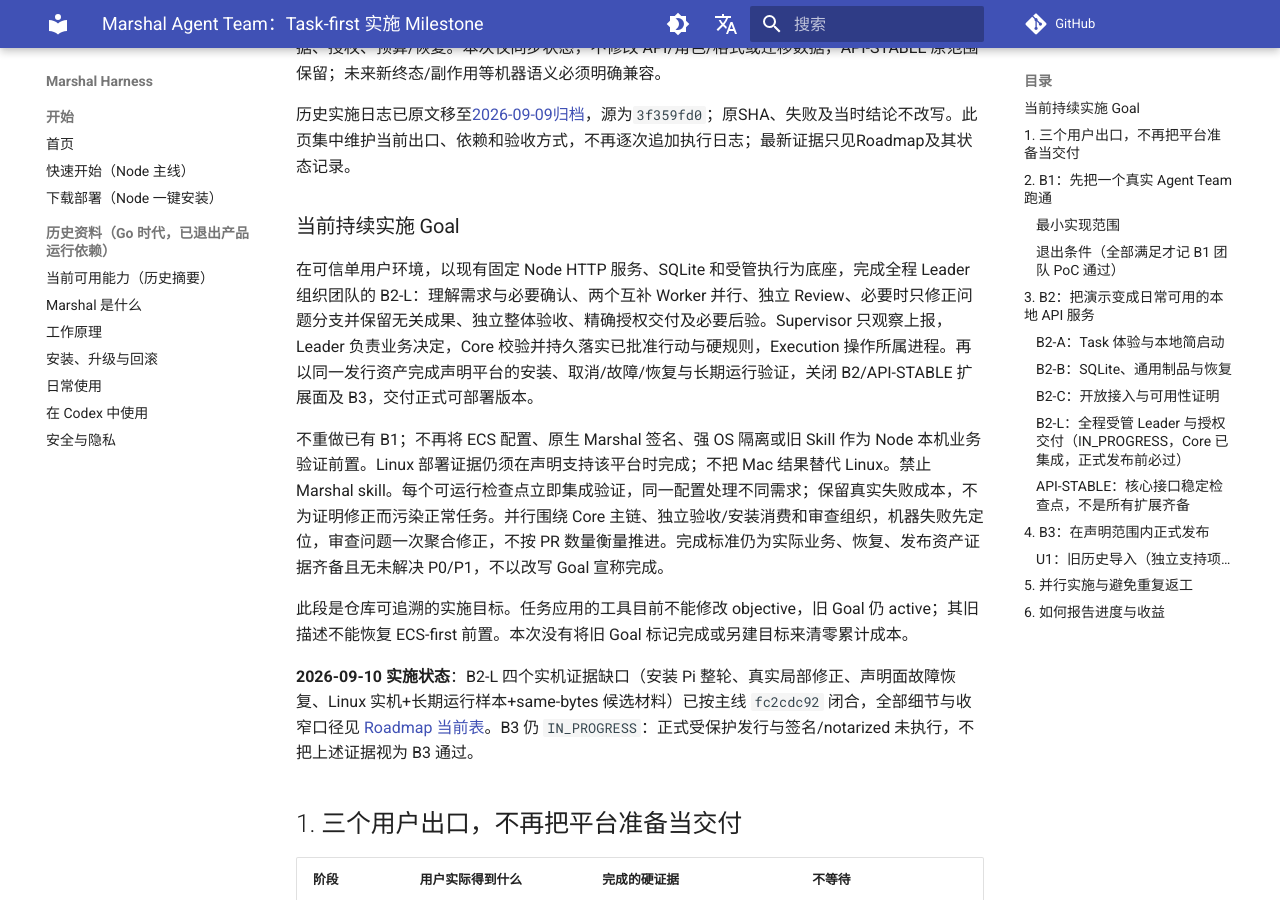
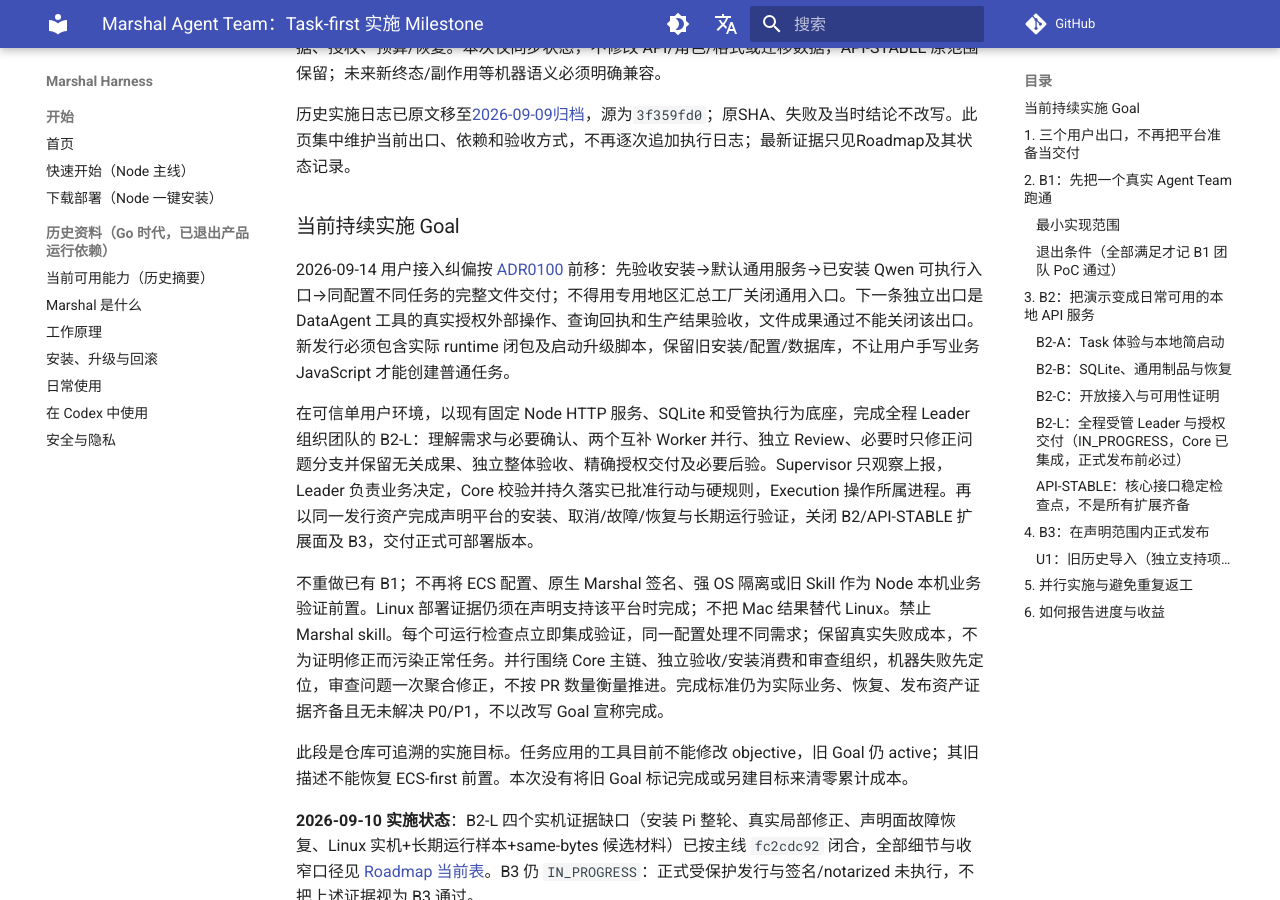
Before and after one commit to chiga0/marshal-harness, an MkDocs documentation site: the page built from docs/agent-team-service-milestones.md, in a window 1280 px wide and 900 px high, scrolled down 781 px. Built offline with MkDocs 1.6.1 and Material for MkDocs 9.7.7, drawn with Linux system fonts in a browser that asks for light colours; comment, search, counter and statistics services are not loaded.

Commit message:
docs: track generic onboarding correction and external ETL gap

```diff
--- a/docs/agent-team-service-milestones.md
+++ b/docs/agent-team-service-milestones.md
@@ -11,6 +11,8 @@
 历史实施日志已原文移至[2026-09-09归档](agent-team-service-milestones-history-2026-09-09.md)，源为`3f359fd0`；原SHA、失败及当时结论不改写。此页集中维护当前出口、依赖和验收方式，不再逐次追加执行日志；最新证据只见Roadmap及其状态记录。
 
 ### 当前持续实施 Goal
+
+2026-09-14 用户接入纠偏按 [ADR0100](adr/0100-generic-team-default-and-agent-entry.md) 前移：先验收安装→默认通用服务→已安装 Qwen 可执行入口→同配置不同任务的完整文件交付；不得用专用地区汇总工厂关闭通用入口。下一条独立出口是 DataAgent 工具的真实授权外部操作、查询回执和生产结果验收，文件成果通过不能关闭该出口。新发行必须包含实际 runtime 闭包及启动升级脚本，保留旧安装/配置/数据库，不让用户手写业务 JavaScript 才能创建普通任务。
 
 在可信单用户环境，以现有固定 Node HTTP 服务、SQLite 和受管执行为底座，完成全程 Leader 组织团队的 B2-L：理解需求与必要确认、两个互补 Worker 并行、独立 Review、必要时只修正问题分支并保留无关成果、独立整体验收、精确授权交付及必要后验。Supervisor 只观察上报，Leader 负责业务决定，Core 校验并持久落实已批准行动与硬规则，Execution 操作所属进程。再以同一发行资产完成声明平台的安装、取消/故障/恢复与长期运行验证，关闭 B2/API-STABLE 扩展面及 B3，交付正式可部署版本。
 
```
Also changed, not shown: docs/adr/0100-generic-team-default-and-agent-entry.md (+1 -0 lines), docs/audit-report.md (+8 -0 lines), docs/roadmap-status.md (+2 -0 lines).
